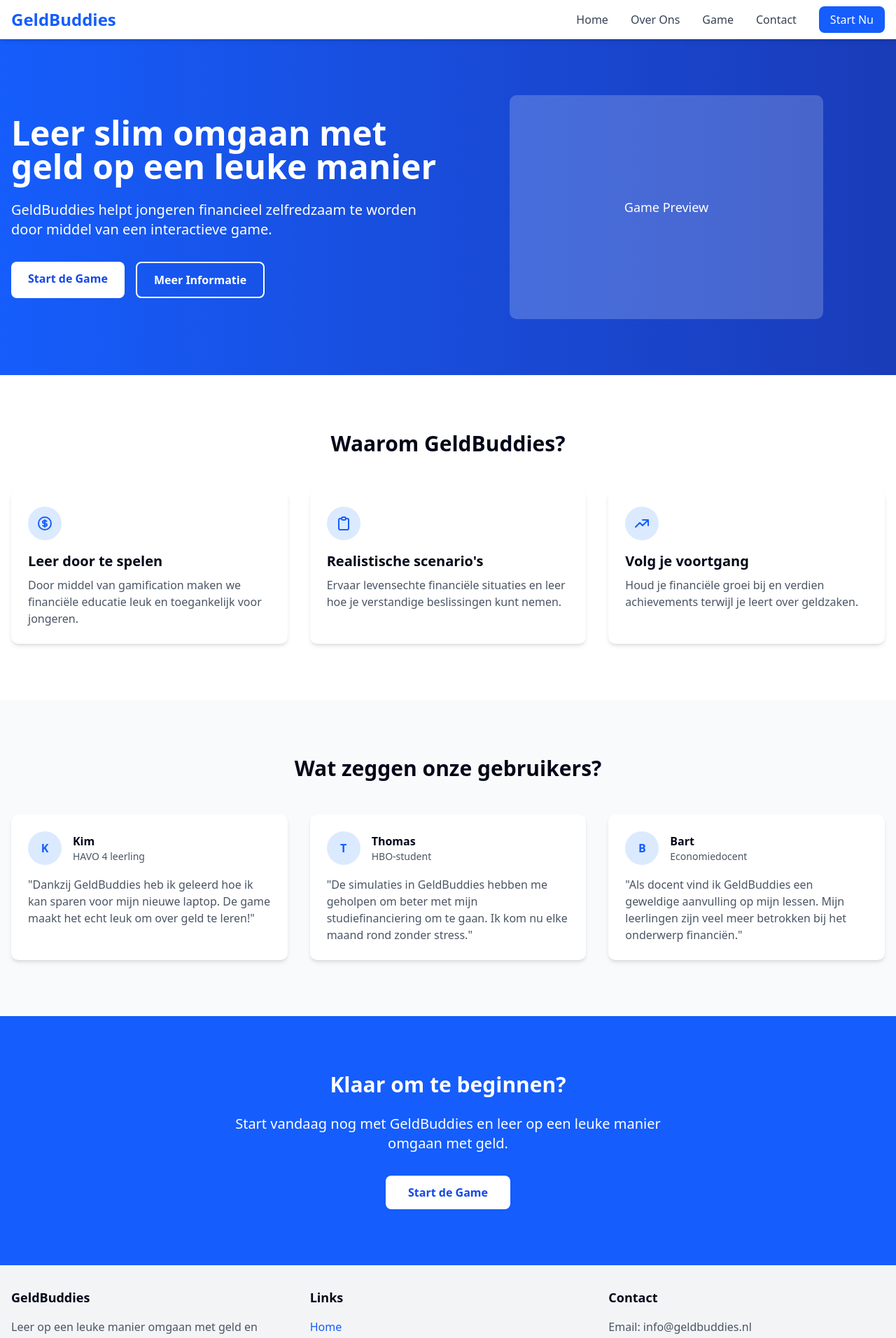
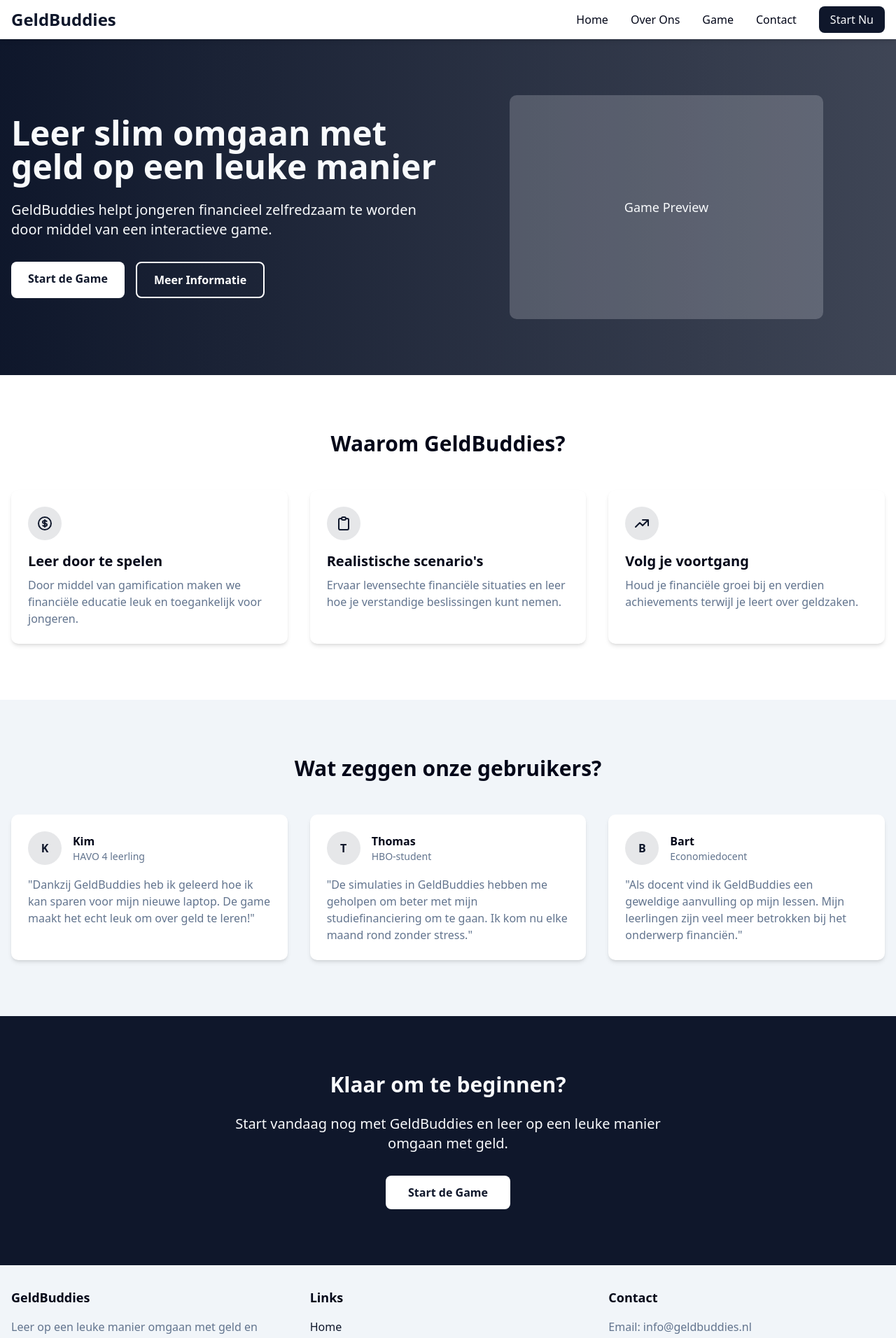
Before and after one commit to geldbuddies/geldbuddies, a Next.js app: page / in a window 1280 px wide. Shown: the top 1912 px of the page at 70% size. Built offline with nearby package versions, Linux system fonts and the light colour scheme.

Commit message:
refactor: use global color variables instead of hardcoded colors

```diff
--- a/src/app/(website)/(home)/page.tsx
+++ b/src/app/(website)/(home)/page.tsx
@@ -4,7 +4,7 @@ export default function HomePage() {
   return (
     <div className="flex flex-col">
       {/* Hero Section */}
-      <section className="bg-gradient-to-r from-blue-600 to-blue-800 text-white py-20">
+      <section className="bg-gradient-to-r from-primary to-primary/80 text-primary-foreground py-20">
         <div className="container mx-auto px-4">
           <div className="flex flex-col md:flex-row items-center">
             <div className="md:w-1/2 mb-10 md:mb-0">
@@ -18,20 +18,20 @@ export default function HomePage() {
               <div className="flex flex-col sm:flex-row gap-4">
                 <Link
                   href="/game"
-                  className="bg-white text-blue-700 hover:bg-gray-100 font-bold py-3 px-6 rounded-md text-center"
+                  className="bg-background text-primary hover:bg-background/90 font-bold py-3 px-6 rounded-md text-center"
                 >
                   Start de Game
                 </Link>
                 <Link
                   href="/about"
-                  className="bg-transparent border-2 border-white text-white hover:bg-white/10 font-bold py-3 px-6 rounded-md text-center"
+                  className="bg-transparent border-2 border-background text-background hover:bg-primary-foreground/10 font-bold py-3 px-6 rounded-md text-center"
                 >
                   Meer Informatie
                 </Link>
               </div>
             </div>
             <div className="md:w-1/2 flex justify-center">
-              <div className="w-full max-w-md h-80 bg-white/20 rounded-lg flex items-center justify-center">
+              <div className="w-full max-w-md h-80 bg-primary-foreground/20 rounded-lg flex items-center justify-center">
                 {/* Placeholder for an illustration or screenshot */}
                 <p className="text-lg font-medium">Game Preview</p>
               </div>
@@ -46,11 +46,11 @@ export default function HomePage() {
           <h2 className="text-3xl font-bold text-center mb-12">Waarom GeldBuddies?</h2>
 
           <div className="grid grid-cols-1 md:grid-cols-3 gap-8">
-            <div className="bg-white dark:bg-gray-800 p-6 rounded-lg shadow-md">
-              <div className="w-12 h-12 bg-blue-100 dark:bg-blue-900 rounded-full flex items-center justify-center mb-4">
+            <div className="bg-card dark:bg-card p-6 rounded-lg shadow-md">
+              <div className="w-12 h-12 bg-primary/10 dark:bg-primary/20 rounded-full flex items-center justify-center mb-4">
                 <svg
                   xmlns="http://www.w3.org/2000/svg"
-                  className="h-6 w-6 text-blue-600 dark:text-blue-400"
+                  className="h-6 w-6 text-primary dark:text-primary"
                   fill="none"
                   viewBox="0 0 24 24"
                   stroke="currentColor"
@@ -64,17 +64,17 @@ export default function HomePage() {
                 </svg>
               </div>
               <h3 className="text-xl font-bold mb-2">Leer door te spelen</h3>
-              <p className="text-gray-600 dark:text-gray-400">
+              <p className="text-muted-foreground dark:text-muted-foreground">
                 Door middel van gamification maken we financiële educatie leuk en toegankelijk voor
                 jongeren.
               </p>
             </div>
 
-            <div className="bg-white dark:bg-gray-800 p-6 rounded-lg shadow-md">
-              <div className="w-12 h-12 bg-blue-100 dark:bg-blue-900 rounded-full flex items-center justify-center mb-4">
+            <div className="bg-card dark:bg-card p-6 rounded-lg shadow-md">
+              <div className="w-12 h-12 bg-primary/10 dark:bg-primary/20 rounded-full flex items-center justify-center mb-4">
                 <svg
                   xmlns="http://www.w3.org/2000/svg"
-                  className="h-6 w-6 text-blue-600 dark:text-blue-400"
+                  className="h-6 w-6 text-primary dark:text-primary"
                   fill="none"
                   viewBox="0 0 24 24"
                   stroke="currentColor"
@@ -88,17 +88,17 @@ export default function HomePage() {
                 </svg>
               </div>
               <h3 className="text-xl font-bold mb-2">Realistische scenario's</h3>
-              <p className="text-gray-600 dark:text-gray-400">
+              <p className="text-muted-foreground dark:text-muted-foreground">
                 Ervaar levensechte financiële situaties en leer hoe je verstandige beslissingen kunt
                 nemen.
               </p>
             </div>
 
-            <div className="bg-white dark:bg-gray-800 p-6 rounded-lg shadow-md">
-              <div className="w-12 h-12 bg-blue-100 dark:bg-blue-900 rounded-full flex items-center justify-center mb-4">
+            <div className="bg-card dark:bg-card p-6 rounded-lg shadow-md">
+              <div className="w-12 h-12 bg-primary/10 dark:bg-primary/20 rounded-full flex items-center justify-center mb-4">
                 <svg
                   xmlns="http://www.w3.org/2000/svg"
-                  className="h-6 w-6 text-blue-600 dark:text-blue-400"
+                  className="h-6 w-6 text-primary dark:text-primary"
                   fill="none"
                   viewBox="0 0 24 24"
                   stroke="currentColor"
@@ -112,7 +112,7 @@ export default function HomePage() {
                 </svg>
               </div>
               <h3 className="text-xl font-bold mb-2">Volg je voortgang</h3>
-              <p className="text-gray-600 dark:text-gray-400">
+              <p className="text-muted-foreground dark:text-muted-foreground">
                 Houd je financiële groei bij en verdien achievements terwijl je leert over
                 geldzaken.
               </p>
@@ -122,54 +122,60 @@ export default function HomePage() {
       </section>
 
       {/* Testimonials Section */}
-      <section className="py-20 bg-gray-50 dark:bg-gray-900">
+      <section className="py-20 bg-muted dark:bg-muted">
         <div className="container mx-auto px-4">
           <h2 className="text-3xl font-bold text-center mb-12">Wat zeggen onze gebruikers?</h2>
 
           <div className="grid grid-cols-1 md:grid-cols-2 lg:grid-cols-3 gap-8">
-            <div className="bg-white dark:bg-gray-800 p-6 rounded-lg shadow-md">
+            <div className="bg-card dark:bg-card p-6 rounded-lg shadow-md">
               <div className="flex items-center mb-4">
-                <div className="w-12 h-12 bg-blue-100 dark:bg-blue-900 rounded-full flex items-center justify-center mr-4">
-                  <span className="text-blue-600 dark:text-blue-400 font-bold">K</span>
+                <div className="w-12 h-12 bg-primary/10 dark:bg-primary/20 rounded-full flex items-center justify-center mr-4">
+                  <span className="text-primary dark:text-primary font-bold">K</span>
                 </div>
                 <div>
                   <h4 className="font-bold">Kim</h4>
-                  <p className="text-gray-600 dark:text-gray-400 text-sm">HAVO 4 leerling</p>
+                  <p className="text-muted-foreground dark:text-muted-foreground text-sm">
+                    HAVO 4 leerling
+                  </p>
                 </div>
               </div>
-              <p className="text-gray-600 dark:text-gray-400">
+              <p className="text-muted-foreground dark:text-muted-foreground">
                 "Dankzij GeldBuddies heb ik geleerd hoe ik kan sparen voor mijn nieuwe laptop. De
                 game maakt het echt leuk om over geld te leren!"
               </p>
             </div>
 
-            <div className="bg-white dark:bg-gray-800 p-6 rounded-lg shadow-md">
+            <div className="bg-card dark:bg-card p-6 rounded-lg shadow-md">
               <div className="flex items-center mb-4">
-                <div className="w-12 h-12 bg-blue-100 dark:bg-blue-900 rounded-full flex items-center justify-center mr-4">
-                  <span className="text-blue-600 dark:text-blue-400 font-bold">T</span>
+                <div className="w-12 h-12 bg-primary/10 dark:bg-primary/20 rounded-full flex items-center justify-center mr-4">
+                  <span className="text-primary dark:text-primary font-bold">T</span>
                 </div>
                 <div>
                   <h4 className="font-bold">Thomas</h4>
-                  <p className="text-gray-600 dark:text-gray-400 text-sm">HBO-student</p>
+                  <p className="text-muted-foreground dark:text-muted-foreground text-sm">
+                    HBO-student
+                  </p>
                 </div>
               </div>
-              <p className="text-gray-600 dark:text-gray-400">
+              <p className="text-muted-foreground dark:text-muted-foreground">
                 "De simulaties in GeldBuddies hebben me geholpen om beter met mijn
                 studiefinanciering om te gaan. Ik kom nu elke maand rond zonder stress."
               </p>
             </div>
 
-            <div className="bg-white dark:bg-gray-800 p-6 rounded-lg shadow-md">
+            <div className="bg-card dark:bg-card p-6 rounded-lg shadow-md">
               <div className="flex items-center mb-4">
-                <div className="w-12 h-12 bg-blue-100 dark:bg-blue-900 rounded-full flex items-center justify-center mr-4">
-                  <span className="text-blue-600 dark:text-blue-400 font-bold">B</span>
+                <div className="w-12 h-12 bg-primary/10 dark:bg-primary/20 rounded-full flex items-center justify-center mr-4">
+                  <span className="text-primary dark:text-primary font-bold">B</span>
                 </div>
                 <div>
                   <h4 className="font-bold">Bart</h4>
-                  <p className="text-gray-600 dark:text-gray-400 text-sm">Economiedocent</p>
+                  <p className="text-muted-foreground dark:text-muted-foreground text-sm">
+                    Economiedocent
+                  </p>
                 </div>
               </div>
-              <p className="text-gray-600 dark:text-gray-400">
+              <p className="text-muted-foreground dark:text-muted-foreground">
                 "Als docent vind ik GeldBuddies een geweldige aanvulling op mijn lessen. Mijn
                 leerlingen zijn veel meer betrokken bij het onderwerp financiën."
               </p>
@@ -179,7 +185,7 @@ export default function HomePage() {
       </section>
 
       {/* CTA Section */}
-      <section className="py-20 bg-blue-600 text-white">
+      <section className="py-20 bg-primary text-primary-foreground">
         <div className="container mx-auto px-4 text-center">
           <h2 className="text-3xl font-bold mb-6">Klaar om te beginnen?</h2>
           <p className="text-xl mb-8 max-w-2xl mx-auto">
@@ -187,7 +193,7 @@ export default function HomePage() {
           </p>
           <Link
             href="/game"
-            className="bg-white text-blue-700 hover:bg-gray-100 font-bold py-3 px-8 rounded-md inline-block"
+            className="bg-background text-primary hover:bg-background/90 font-bold py-3 px-8 rounded-md inline-block"
           >
             Start de Game
           </Link>
--- a/src/app/(website)/layout.tsx
+++ b/src/app/(website)/layout.tsx
@@ -8,12 +8,12 @@ export default function WebsiteLayout({ children }: { children: React.ReactNode
         <NavigationBar />
       </header>
       <main className="min-h-[calc(100vh-64px)]">{children}</main>
-      <footer className="bg-gray-100 dark:bg-gray-900 py-8">
+      <footer className="bg-muted dark:bg-muted py-8">
         <div className="container mx-auto px-4">
           <div className="grid grid-cols-1 md:grid-cols-3 gap-8">
             <div>
               <h3 className="text-lg font-bold mb-4">GeldBuddies</h3>
-              <p className="text-gray-600 dark:text-gray-400">
+              <p className="text-muted-foreground dark:text-muted-foreground">
                 Leer op een leuke manier omgaan met geld en financiën.
               </p>
             </div>
@@ -21,22 +21,22 @@ export default function WebsiteLayout({ children }: { children: React.ReactNode
               <h3 className="text-lg font-bold mb-4">Links</h3>
               <ul className="space-y-2">
                 <li>
-                  <a href="/" className="text-blue-600 dark:text-blue-400 hover:underline">
+                  <a href="/" className="text-primary dark:text-primary hover:underline">
                     Home
                   </a>
                 </li>
                 <li>
-                  <a href="/about" className="text-blue-600 dark:text-blue-400 hover:underline">
+                  <a href="/about" className="text-primary dark:text-primary hover:underline">
                     Over Ons
                   </a>
                 </li>
                 <li>
-                  <a href="/game" className="text-blue-600 dark:text-blue-400 hover:underline">
+                  <a href="/game" className="text-primary dark:text-primary hover:underline">
                     Game
                   </a>
                 </li>
                 <li>
-                  <a href="/contact" className="text-blue-600 dark:text-blue-400 hover:underline">
+                  <a href="/contact" className="text-primary dark:text-primary hover:underline">
                     Contact
                   </a>
                 </li>
@@ -44,7 +44,7 @@ export default function WebsiteLayout({ children }: { children: React.ReactNode
             </div>
             <div>
               <h3 className="text-lg font-bold mb-4">Contact</h3>
-              <p className="text-gray-600 dark:text-gray-400">
+              <p className="text-muted-foreground dark:text-muted-foreground">
                 Email: info@geldbuddies.nl
                 <br />
                 Hogeschool Utrecht
@@ -55,7 +55,7 @@ export default function WebsiteLayout({ children }: { children: React.ReactNode
               </p>
             </div>
           </div>
-          <div className="mt-8 pt-8 border-t border-gray-200 dark:border-gray-700 text-center text-gray-600 dark:text-gray-400">
+          <div className="mt-8 pt-8 border-t border-border dark:border-border text-center text-muted-foreground dark:text-muted-foreground">
             <p>&copy; {new Date().getFullYear()} GeldBuddies. Alle rechten voorbehouden.</p>
           </div>
         </div>
--- a/src/components/navigation/navigation-bar.tsx
+++ b/src/components/navigation/navigation-bar.tsx
@@ -2,14 +2,12 @@ import Link from 'next/link';
 
 export default function NavigationBar() {
   return (
-    <nav className="w-full bg-white dark:bg-gray-900 shadow-md">
+    <nav className="w-full bg-background dark:bg-background shadow-md">
       <div className="container mx-auto px-4 py-3">
         <div className="flex justify-between items-center">
           <div className="flex items-center">
             <Link href="/" className="flex items-center">
-              <span className="text-2xl font-bold text-blue-600 dark:text-blue-400">
-                GeldBuddies
-              </span>
+              <span className="text-2xl font-bold text-primary dark:text-primary">GeldBuddies</span>
             </Link>
           </div>
 
@@ -17,7 +15,7 @@ export default function NavigationBar() {
             <li>
               <Link
                 href="/"
-                className="text-gray-700 hover:text-blue-600 dark:text-gray-300 dark:hover:text-blue-400 font-medium"
+                className="text-foreground hover:text-primary dark:text-foreground dark:hover:text-primary font-medium"
               >
                 Home
               </Link>
@@ -25,7 +23,7 @@ export default function NavigationBar() {
             <li>
               <Link
                 href="/about"
-                className="text-gray-700 hover:text-blue-600 dark:text-gray-300 dark:hover:text-blue-400 font-medium"
+                className="text-foreground hover:text-primary dark:text-foreground dark:hover:text-primary font-medium"
               >
                 Over Ons
               </Link>
@@ -33,7 +31,7 @@ export default function NavigationBar() {
             <li>
               <Link
                 href="/game"
-                className="text-gray-700 hover:text-blue-600 dark:text-gray-300 dark:hover:text-blue-400 font-medium"
+                className="text-foreground hover:text-primary dark:text-foreground dark:hover:text-primary font-medium"
               >
                 Game
               </Link>
@@ -41,7 +39,7 @@ export default function NavigationBar() {
             <li>
               <Link
                 href="/contact"
-                className="text-gray-700 hover:text-blue-600 dark:text-gray-300 dark:hover:text-blue-400 font-medium"
+                className="text-foreground hover:text-primary dark:text-foreground dark:hover:text-primary font-medium"
               >
                 Contact
               </Link>
@@ -49,7 +47,7 @@ export default function NavigationBar() {
             <li>
               <Link
                 href="/game"
-                className="bg-blue-600 hover:bg-blue-700 text-white font-medium py-2 px-4 rounded-md transition-colors"
+                className="bg-primary hover:bg-primary/90 text-primary-foreground font-medium py-2 px-4 rounded-md transition-colors"
               >
                 Start Nu
               </Link>
```
Also changed, not shown: src/app/(website)/about/page.tsx (+27 -28 lines), src/app/(website)/contact/page.tsx (+25 -23 lines).
